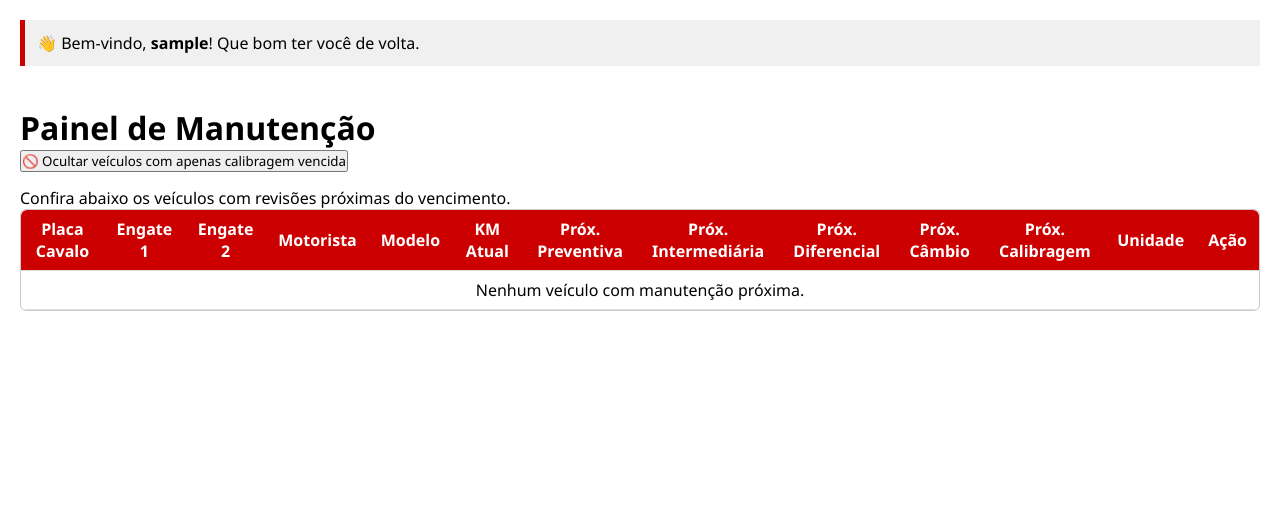
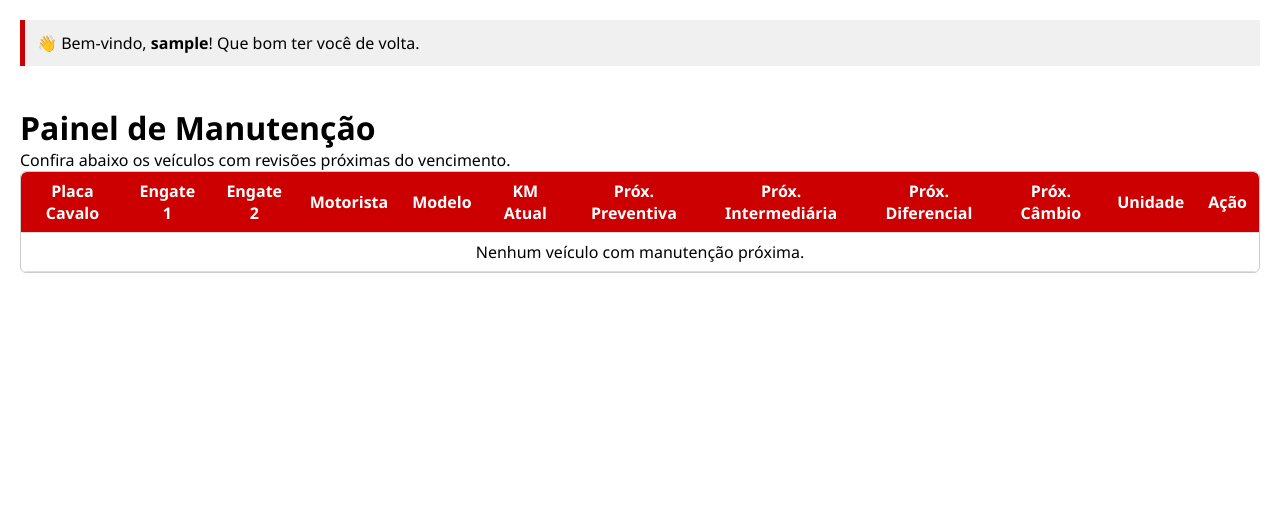
Before and after one commit to pd-ademir/manutencao, a Flask app: page / in a window 1280 px wide. Shown: the part 70-581 px from the top of the page. Run offline with Flask 3, Linux system fonts and the light colour scheme; the visitor is signed in with stand-in values (Sample User, id 1); data that the repository does not hold is empty.

Commit message:
ajuste na calibragem

```diff
--- a/app/templates/index.html
+++ b/app/templates/index.html
@@ -3,7 +3,7 @@
 
 {% block conteudo %}
 <h1>Painel de Manutenção</h1>
-
+<!--
 <input type="hidden" id="csrf_token" value="{{ csrf_token() }}">
 <form method="get" action="{{ url_for('main.index') }}">
   {% if request.args.get('filtro') == 'ocultar_somente_calibragem' %}
@@ -16,7 +16,7 @@
       🚫 Ocultar veículos com apenas calibragem vencida
     </button>
   {% endif %}
-</form>
+</form> -->
 
 {% if current_user.is_authenticated and current_user.tipo.upper() == 'MASTER' %}
   <form action="{{ url_for('main.teste_alerta') }}" method="get">
@@ -42,7 +42,7 @@
         <th>Próx. Intermediária</th>
         <th>Próx. Diferencial</th>
         <th>Próx. Câmbio</th>
-        <th>Próx. Calibragem</th>
+       <!-- <th>Próx. Calibragem</th>-->
         <th>Unidade</th>
         <th>Ação</th>
       </tr>
@@ -84,9 +84,9 @@
           <td class="{% if veiculo.km_para_cambio is not none and veiculo.km_para_cambio <= 5000 %}alerta{% endif %}">
             {{ veiculo.km_para_cambio | format_km if veiculo.km_para_cambio is not none else '-' }}
           </td>
-          <td class="{% if veiculo.data_proxima_calibragem and veiculo.data_proxima_calibragem <= current_date %}alerta{% endif %}">
+         <!-- <td class="{% if veiculo.data_proxima_calibragem and veiculo.data_proxima_calibragem <= current_date %}alerta{% endif %}">
             {{ veiculo.data_proxima_calibragem.strftime('%d/%m/%Y') if veiculo.data_proxima_calibragem else '-' }}
-          </td>
+          </td> -->
           <td>{{ veiculo.unidade }}</td>
           <td>
             {% if current_user.tipo.upper() == 'MASTER' %}
--- a/app/templates/placas.html
+++ b/app/templates/placas.html
@@ -36,7 +36,7 @@
             <th>Próx. Intermediária</th>
             <th>Próx. Diferencial</th>
             <th>Próx. Câmbio</th>
-            <th>Próx. Calibragem</th>
+           <!-- <th>Próx. Calibragem</th>-->
             <th>Ações</th>
           </tr>
         </thead>
@@ -116,7 +116,7 @@
           {% else %}-{% endif %}
         </td>
 
-        <td>
+       <!-- <td>
           {% if v.data_proxima_calibragem %}
             {% if v.data_proxima_calibragem <= current_date %}
               <span class="vencida">VENCIDA ({{ v.data_proxima_calibragem.strftime('%d/%m/%Y') }})</span>
@@ -125,7 +125,7 @@
             {% endif %}
           {% else %}-{% endif %}
         </td>
-
+-->
         <td>
           {% if tem_permissao(current_user.tipo, 'alterar_dados') %}
             <a href="{{ url_for('main.cadastro_veiculo', id=v.id) }}" class="btn-azul" title="Editar">✏️</a>
```
